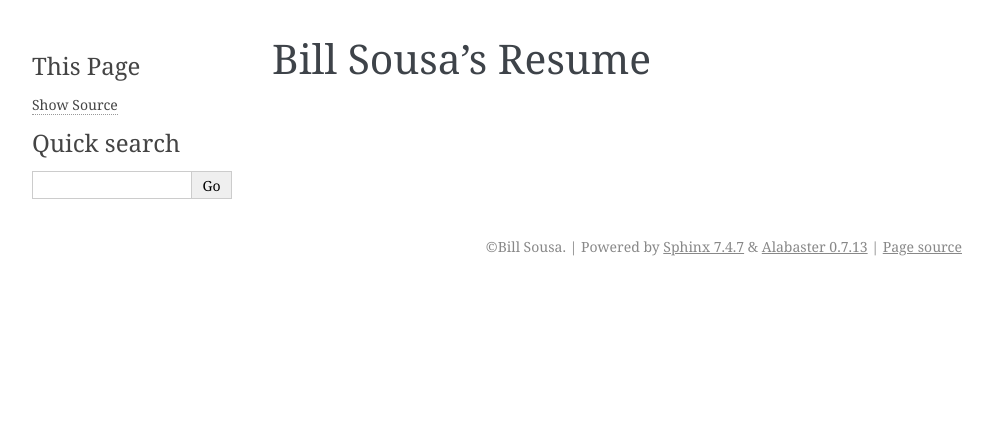
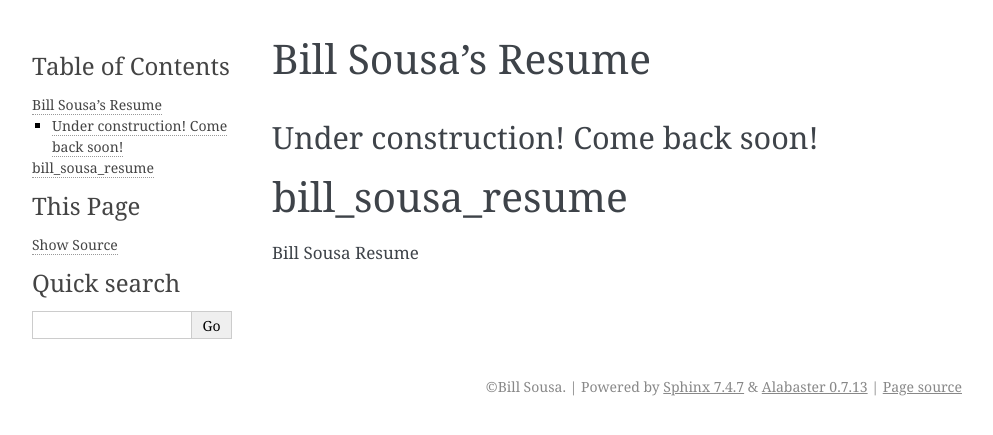
Before and after one commit to BillSousa/bill_sousa_resume, a Sphinx documentation site: the page built from docs/index.md, in a window 1280 px wide. Shown: the top 435 px of the page, without its empty margins (148-1141 px from the left). Built offline with Sphinx 7.4.7, drawn with Linux system fonts in a browser that asks for light colours.

Commit message:
Update index.md 25_09_23_10_25_00

````diff
--- a/docs/index.md
+++ b/docs/index.md
@@ -1 +1,5 @@
 # Bill Sousa's Resume
+
+## Under construction! Come back soon!
+
+```{include} ../README.md
````
